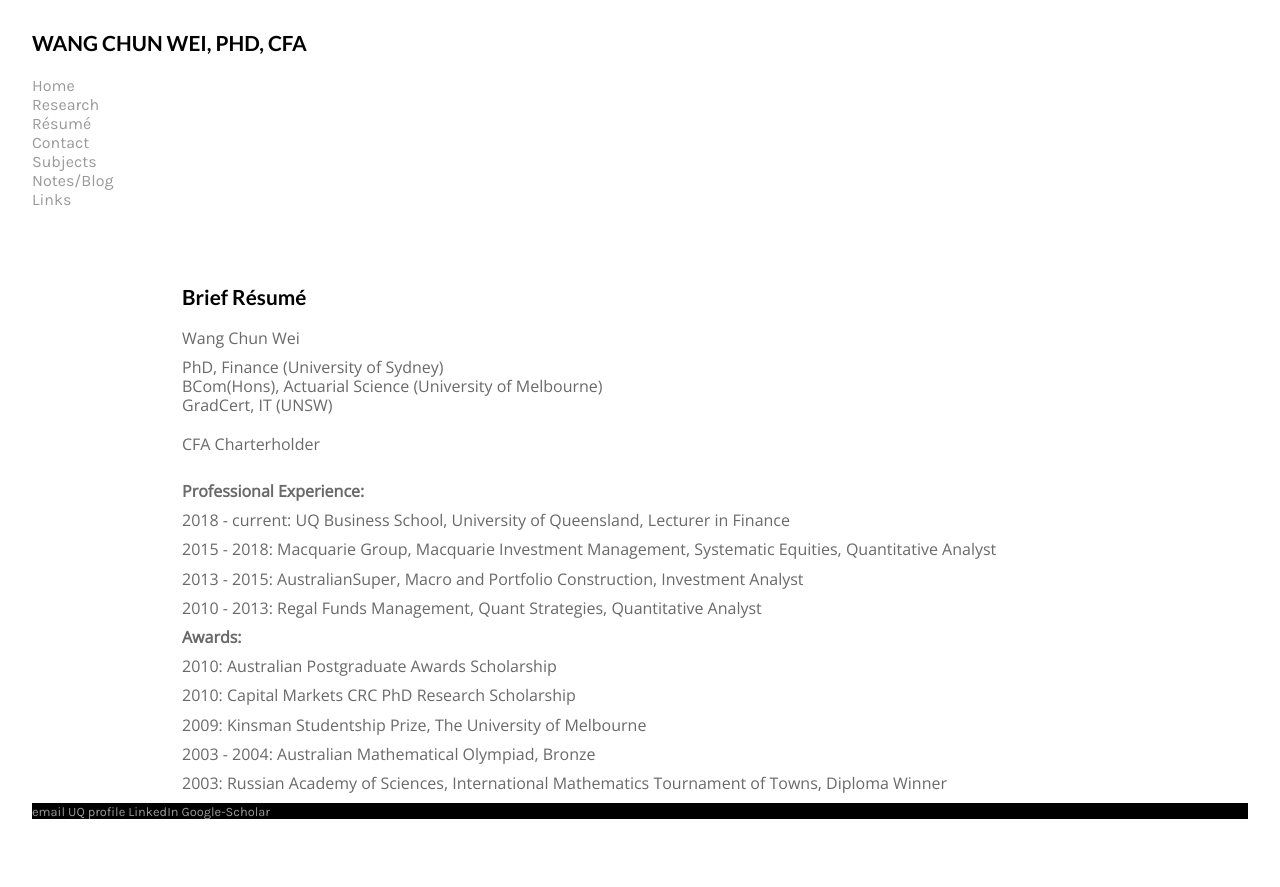
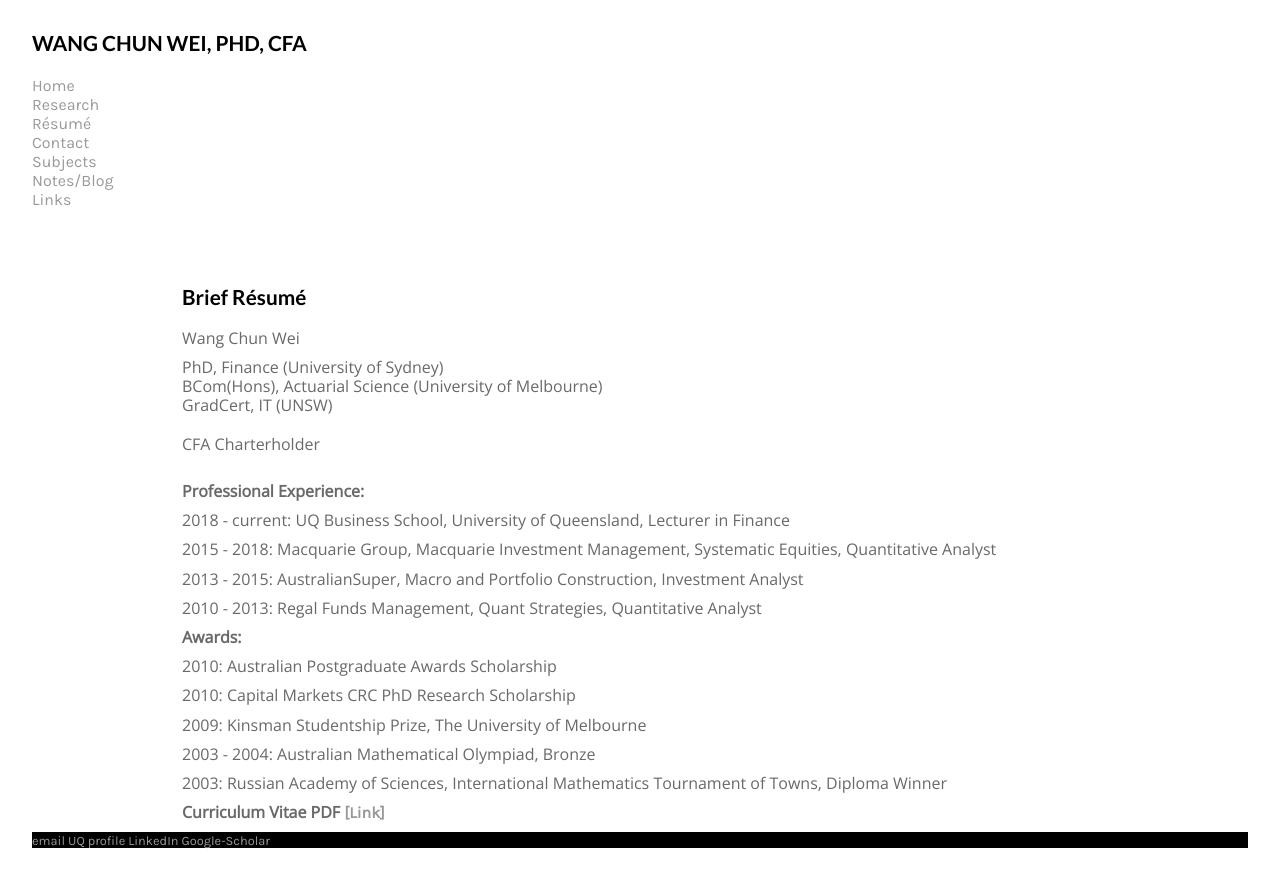
Before and after one commit to weiwangchun/weiwangchun.github.io, a Jekyll site: the page built from cv/index.html, in a window 1280 px wide. Shown: the top 887 px of the page. Built offline with Jekyll 4.4.1, drawn with Linux system fonts in a browser that asks for light colours.

Commit message:
Update index.html

```diff
--- a/cv/index.html
+++ b/cv/index.html
@@ -33,4 +33,8 @@ title: Resume
 	<p> 2003 - 2004: Australian Mathematical Olympiad, Bronze </p>
 	<p> 2003: Russian Academy of Sciences, International Mathematics Tournament of Towns, Diploma Winner </p>
 
+
+<p><strong> Curriculum Vitae
+	PDF <a href="/CV_WCW_X.pdf">[Link]</a></p>
+
 </div><!-- /.blurb -->
```
